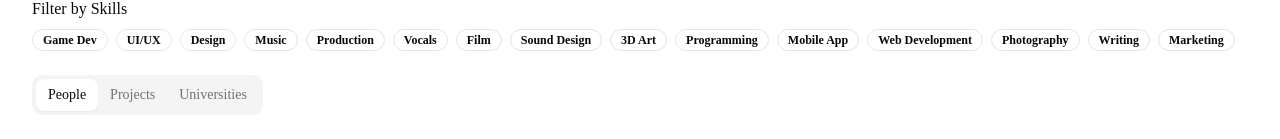
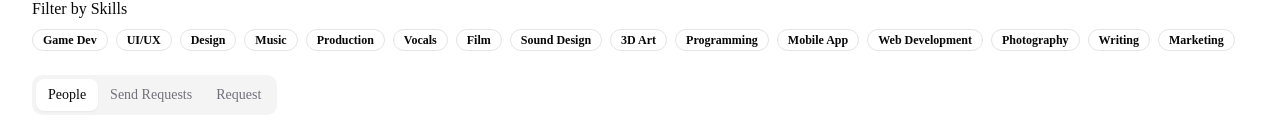
Before and after one commit to ATgayan/Linkora-Frontend, a Next.js app: page /search in a window 1280 px wide. Shown: the part 236-375 px from the top of the page. Built offline with nearby package versions, Linux system fonts and the light colour scheme.

Commit message:
edit the ui send request and people

```diff
--- a/app/search/page.tsx
+++ b/app/search/page.tsx
@@ -174,8 +174,8 @@ export default function SearchPage() {
       <Tabs defaultValue="people">
         <TabsList className="mb-4">
           <TabsTrigger value="people">People</TabsTrigger>
-          <TabsTrigger value="projects">Projects</TabsTrigger>
-          <TabsTrigger value="universities">Universities</TabsTrigger>
+          <TabsTrigger value="projects">Send Requests</TabsTrigger>
+          <TabsTrigger value="universities">Request</TabsTrigger>
         </TabsList>
         <TabsContent value="people">
           <div className="grid gap-4 sm:grid-cols-2 lg:grid-cols-3">
```
Also changed, not shown: 1 other file (tests, documents, lock files or other folders).
